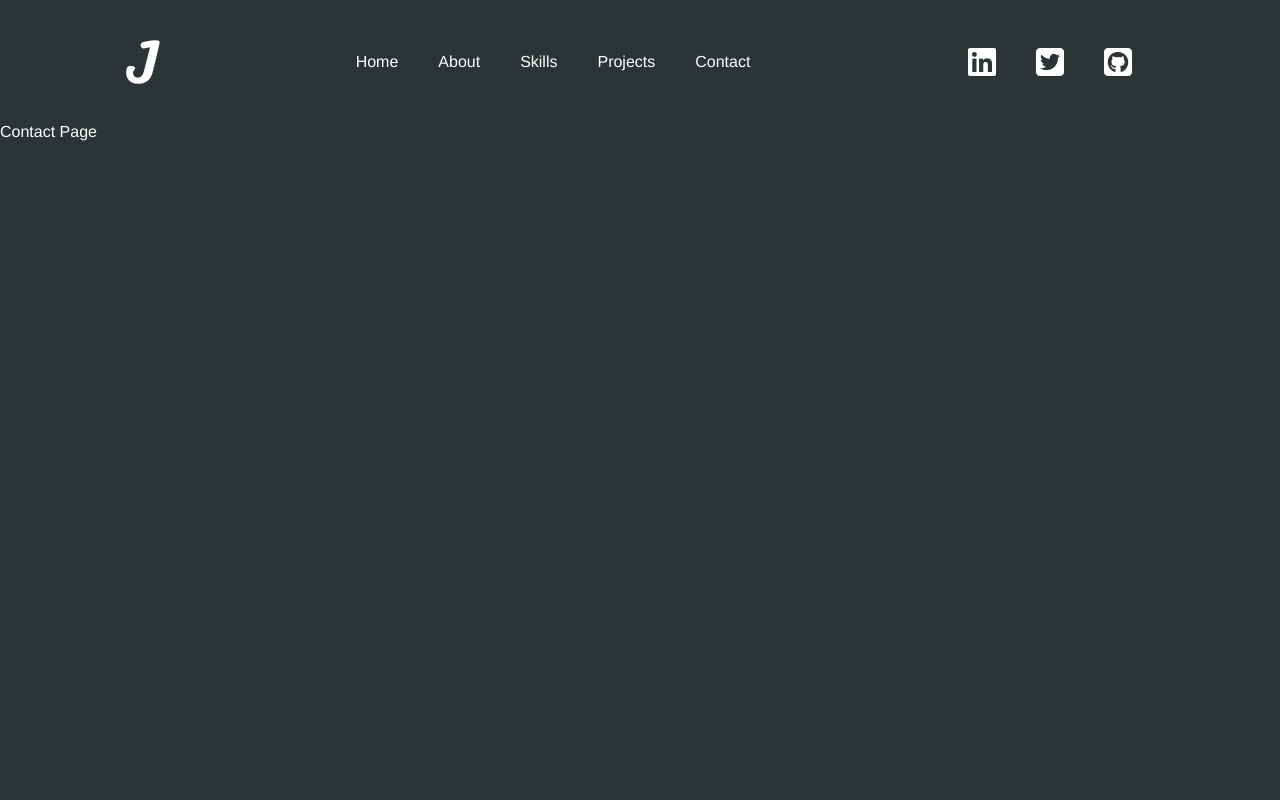
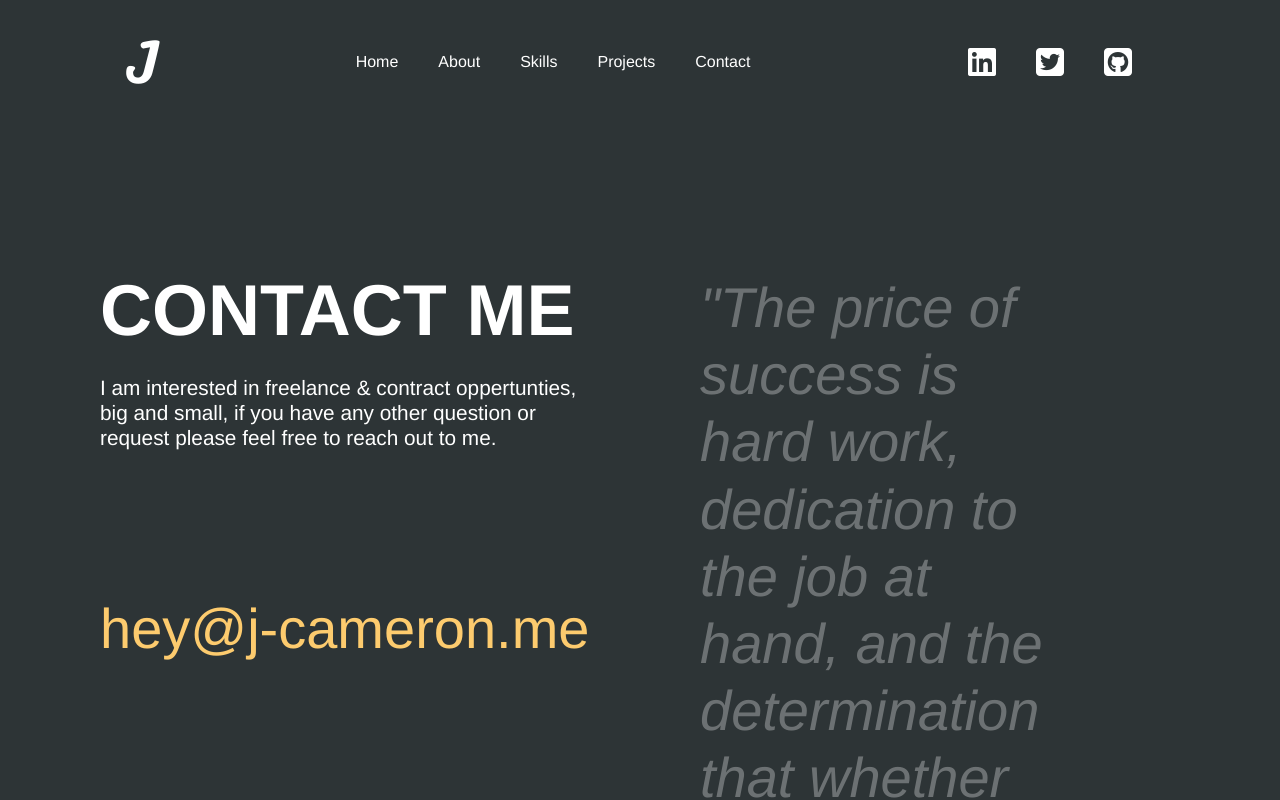
Before and after one commit to kiocam/j-cameron, a Vue app: page /#/contact in a window 1280 px wide. Shown: the top 800 px of the page. Built offline with nearby package versions, Linux system fonts and the light colour scheme.

Commit message:
contact page updated

```diff
--- a/src/App.vue
+++ b/src/App.vue
@@ -34,7 +34,7 @@ export default {
 		display: flex;
 		margin-top: 150px;
 		padding: 0px 100px;
-		flex-wrap: wrap;
+		//flex-wrap: wrap;
 	}
 }
 </style>
--- a/src/views/About.vue
+++ b/src/views/About.vue
@@ -14,10 +14,9 @@
         Front-end
         <br />developer
       </p>
+      <img class="time-line" src="../assets/Timeline.png" alt="time-line" />
     </section>
-    <br />
     <!--  -->
-    <img class="time-line" src="../assets/Timeline.png" alt="time-line" />
   </div>
 </template>
 
@@ -48,7 +47,6 @@
 }
 
 .time-line {
-  margin: 70px auto;
-  margin-left: 0px;
+  margin: 75px auto;
 }
 </style>
--- a/src/views/Contact.vue
+++ b/src/views/Contact.vue
@@ -1,10 +1,56 @@
 <template>
-  <div>
-    <p>Contact Page</p>
+  <div class="wrapper">
+    <section class="left__sec">
+      <h1>CONTACT ME</h1>
+      <p>I am interested in freelance & contract oppertunties, big and small, if you have any other question or request please feel free to reach out to me.</p>
+      <h2>hey@j-cameron.me</h2>
+    </section>
+    <!--  -->
+    <section class="right__sec">
+      <p>"The price of success is hard work, dedication to the job at hand, and the determination that whether we win or lose, we have applied the best of ourselves to the task at hand."</p>
+      <span>Vince Lombardi</span>
+    </section>
+    <!--  -->
   </div>
 </template>
 
 
 <style lang="scss" scoped>
+.left__sec {
+  min-width: 500px;
+  h1 {
+    font-size: 4.5em;
+    font-weight: bold;
+  }
 
+  p {
+    font-size: 1.3em;
+    margin: 30px 0;
+    line-height: 1.2;
+  }
+
+  h2 {
+    font-size: 3.5em;
+    margin-top: 150px;
+    color: #fdcb6e;
+  }
+}
+
+.right__sec {
+  font-size: 3.5em;
+  padding: 0px 100px;
+  margin: 0 auto;
+  text-align: left;
+  line-height: 1.2;
+  opacity: 0.3;
+
+  p {
+    font-style: italic;
+  }
+
+  span {
+    margin-top: 70px;
+    display: block;
+  }
+}
 </style>
```
